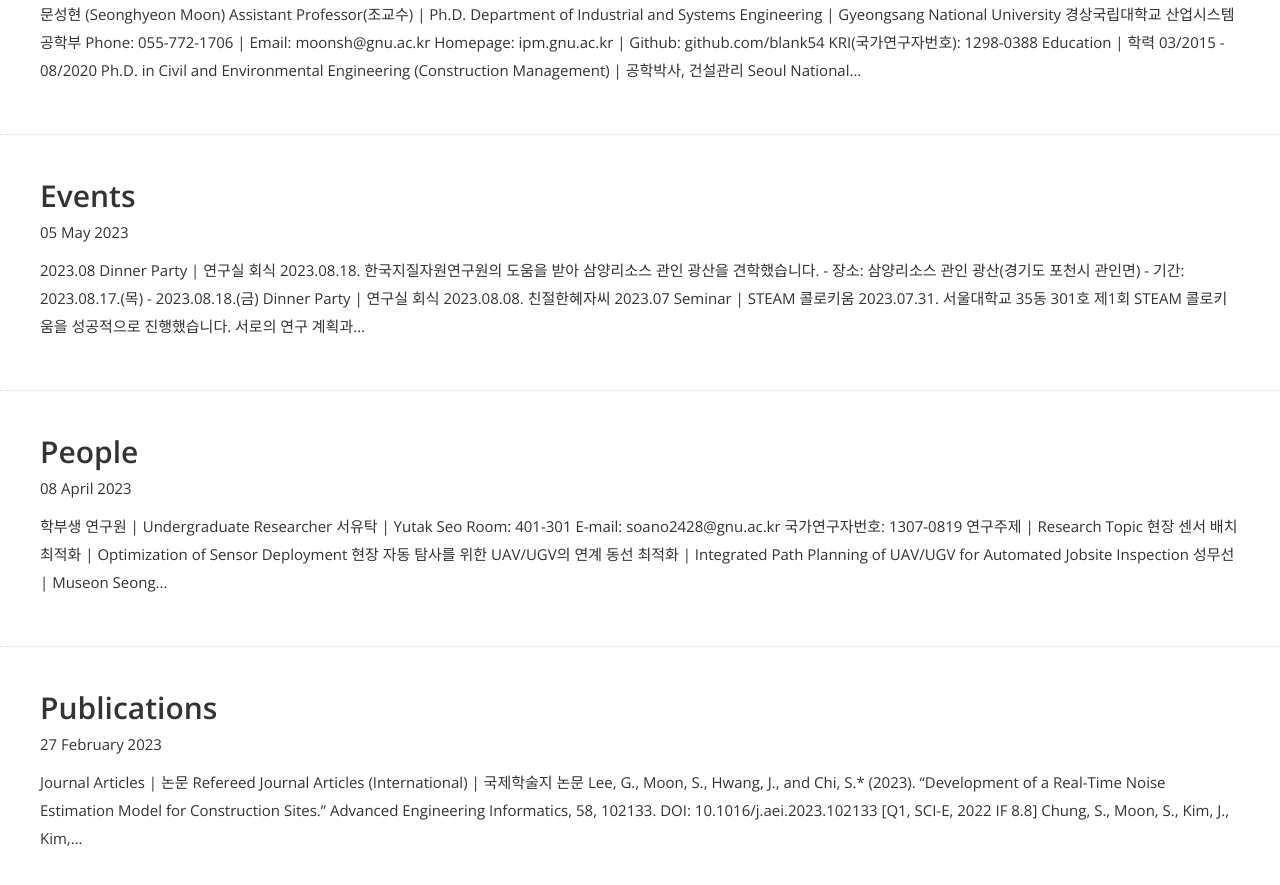
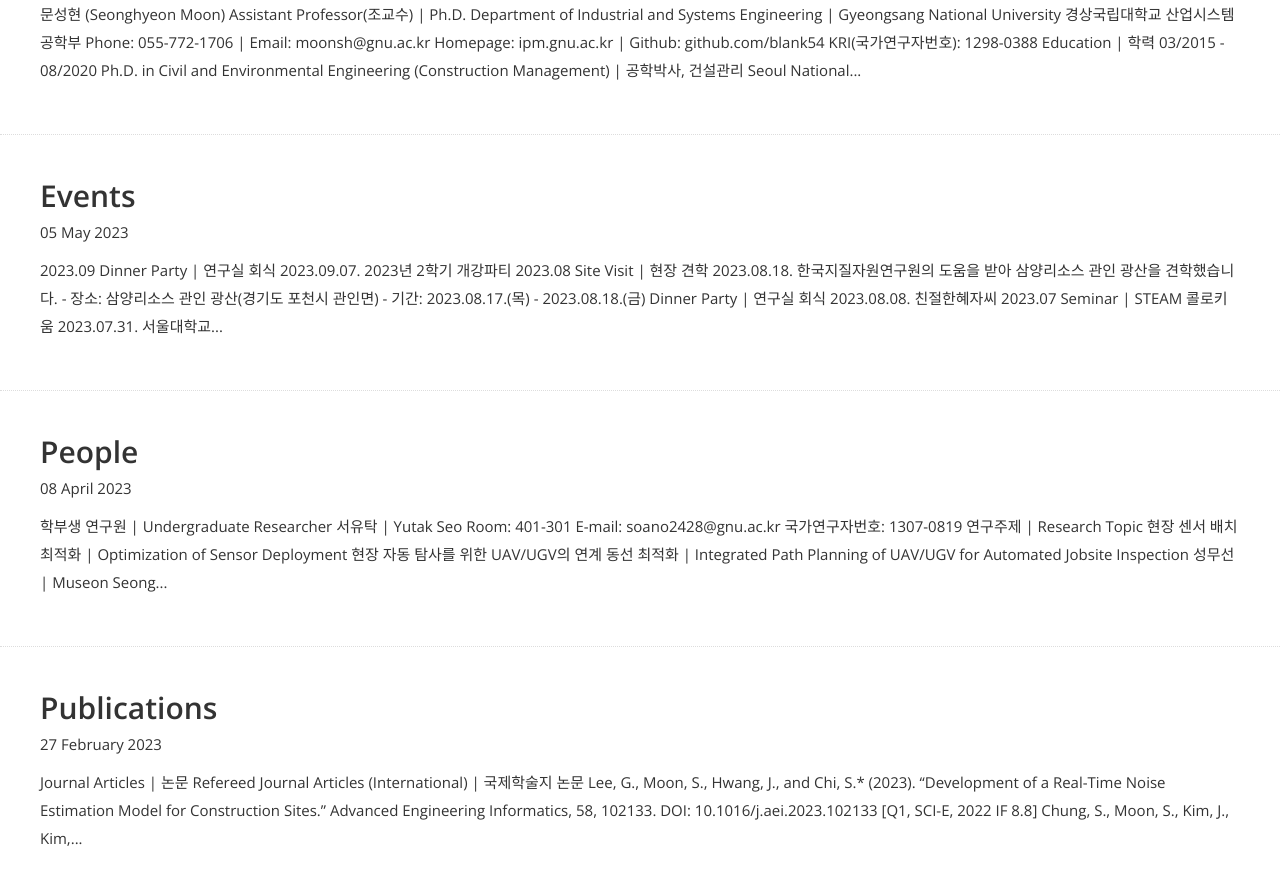
Before and after one commit to blank54/blank54.github.io, a Jekyll site: the page built from blog/index.html, in a window 1280 px wide and 900 px high, scrolled down 580 px. Shown: the top 885 px of the window. Built offline with Jekyll 4.4.1, drawn with Linux system fonts in a browser that asks for light colours; nearby versions of some CDN libraries; some web fonts are replaced.

Commit message:
add 20230907 dinner party

```diff
--- a/event/_posts/2023-05-05-event.md
+++ b/event/_posts/2023-05-05-event.md
@@ -5,10 +5,18 @@ date: 2023-05-05
 author: Seonghyeon Moon
 ---
 
+## 2023.09
+<br/>
+
+### Dinner Party \| 연구실 회식
+>2023.09.07.
+>2023년 2학기 개강파티
+><img src="{{ site.baseurl }}/img/event/20230907_ipmlab_dinner party.jpg" style="width:450px">
+
 ## 2023.08
 <br/>
 
->### Dinner Party \| 연구실 회식
+>### Site Visit \| 현장 견학
 >2023.08.18.
 >한국지질자원연구원의 도움을 받아 삼양리소스 관인 광산을 견학했습니다.
 >\- 장소: 삼양리소스 관인 광산(경기도 포천시 관인면)
```
